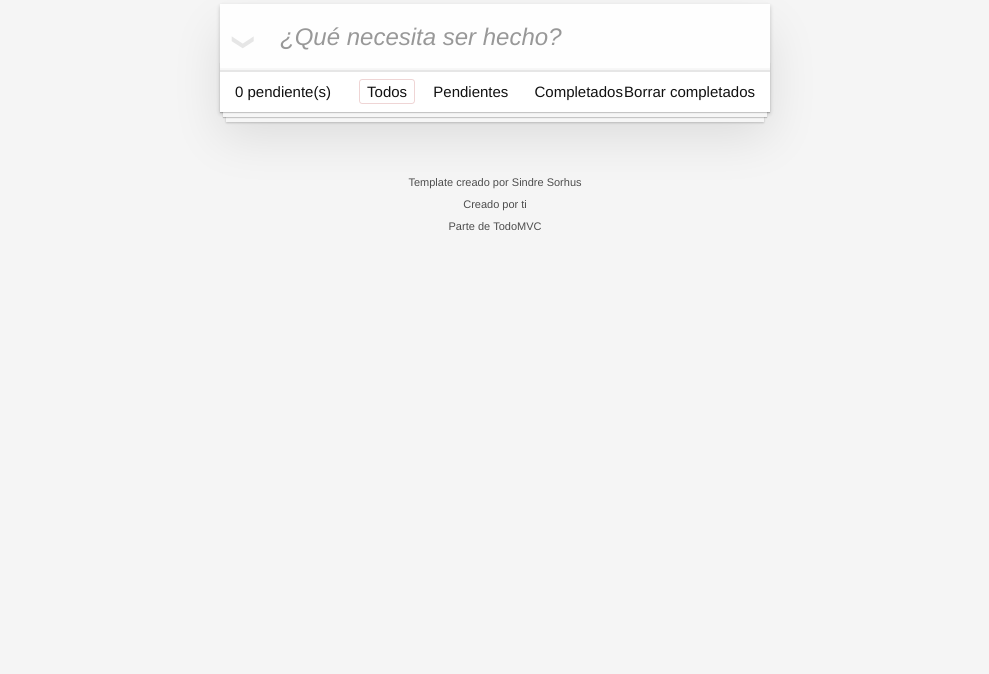
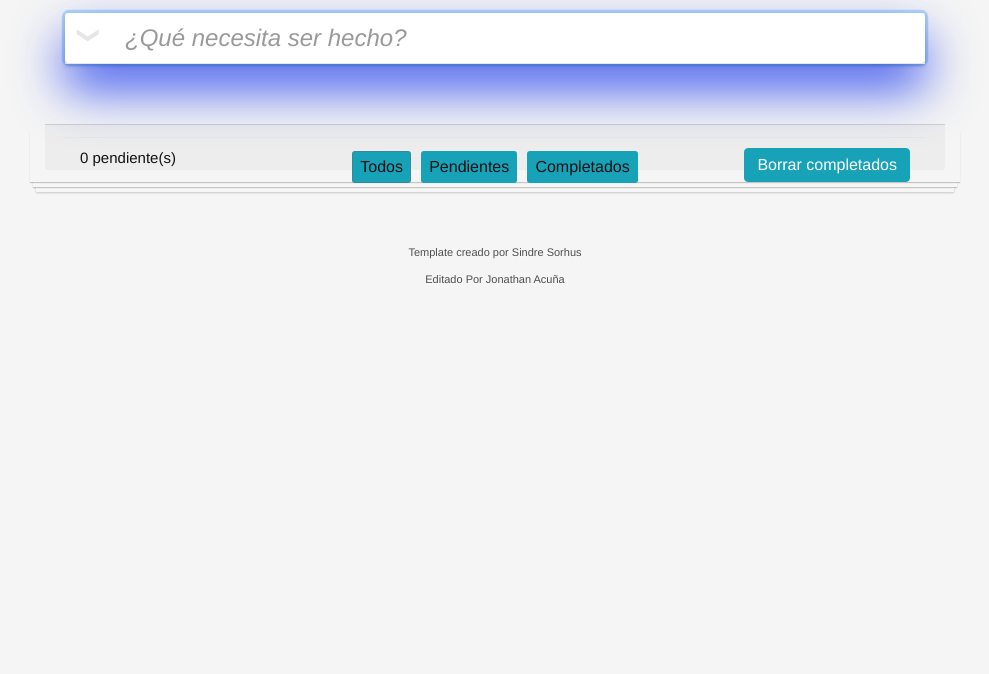
Before and after one commit to Jacua/TaskJs, a website built with webpack: page src/index.html in a window 1280 px wide. Shown: the part 126-800 px from the top of the page, without its empty margins (145-1134 px from the left). Built offline with nearby package versions, Linux system fonts and the light colour scheme.

Commit message:
aplicacion de tarea JS 1.0

```diff
--- a/src/index.html
+++ b/src/index.html
@@ -3,13 +3,20 @@
 	<head>
 		<meta charset="utf-8">
 		<meta name="viewport" content="width=device-width, initial-scale=1">
-		<title>Template • TodoMVC</title>
+		<link rel="stylesheet" href="https://stackpath.bootstrapcdn.com/bootstrap/4.5.2/css/bootstrap.min.css" integrity="sha384-JcKb8q3iqJ61gNV9KGb8thSsNjpSL0n8PARn9HuZOnIxN0hoP+VmmDGMN5t9UJ0Z" crossorigin="anonymous">
+		<title>Tarea App</title>
 	</head>
 	<body>
+
+		<div class="row mt-2">
+			<div class="col-md-12">
+
+					<div class="card-header bg-primary"><h1 class="text-white">Tarea App JS</h1></div>
+					<div class="card-body">
 						<section class="todoapp">
 							<header class="header">
-				<h1>Tareas</h1>
-				<input class="new-todo" placeholder="¿Qué necesita ser hecho?" autofocus>
+
+								<input class="new-todo form-control" placeholder="¿Qué necesita ser hecho?" autofocus>
 							</header>
 							<!-- This section should be hidden by default and shown when there are todos -->
 							<section class="main">
@@ -37,31 +44,40 @@
 								</ul>
 							</section>
 							<!-- This footer should hidden by default and shown when there are todos -->
+
+						</section>
+					</div>
+					<div class="card-footer">
 						<footer class="footer">
 							<!-- This should be `0 items left` by default -->
 							<span class="todo-count"><strong>0</strong> pendiente(s)</span>
 							<!-- Remove this if you don't implement routing -->
 							<ul class="filters">
 								<li>
-						<a class="selected filtro" class="selected" href="#/">Todos</a>
+									<a class="selected filtro btn btn-info" href="#/">Todos</a>
 								</li>
 								<li>
-						<a class="filtro" href="#/active">Pendientes</a>
+									<a class="filtro btn btn-info" href="#/active">Pendientes</a>
 								</li>
 								<li>
-						<a class="filtro" href="#/completed">Completados</a>
+									<a class="filtro btn btn-info" href="#/completed">Completados</a>
 								</li>
 							</ul>
 							<!-- Hidden if no completed items are left ↓ -->
-				<button class="clear-completed">Borrar completados</button>
+							<button class="clear-completed btn btn-info">Borrar completados</button>
 						</footer>
-		</section>
+					</div>
+
+
+			</div>
+		</div>
+
 		<footer class="info">
 
 			<p>Template creado por <a href="http://sindresorhus.com">Sindre Sorhus</a></p>
 			<!-- Change this out with your name and url ↓ -->
-			<p>Creado por <a href="http://todomvc.com">ti</a></p>
-			<p>Parte de <a href="http://todomvc.com">TodoMVC</a></p>
+			<p>Editado Por Jonathan Acuña</a></p>
+
 		</footer>
 
 
--- a/src/styles.css
+++ b/src/styles.css
@@ -26,7 +26,7 @@ body {
 	background: #f5f5f5;
 	color: #111111;
 	min-width: 230px;
-	max-width: 550px;
+	max-width: 900px;
 	margin: 0 auto;
 	-webkit-font-smoothing: antialiased;
 	-moz-osx-font-smoothing: grayscale;
@@ -43,10 +43,10 @@ body {
 
 .todoapp {
 	background: #fff;
-	margin: 130px 0 40px 0;
+	margin: 30px 0 40px 0;
 	position: relative;
 	box-shadow: 0 2px 4px 0 rgba(0, 0, 0, 0.2),
-	            0 25px 50px 0 rgba(0, 0, 0, 0.1);
+	            0 25px 50px 0 rgba(44, 73, 238, 0.911);
 }
 
 .todoapp input::-webkit-input-placeholder {
```
Lines whose indentation alone changed are shown as unchanged.
